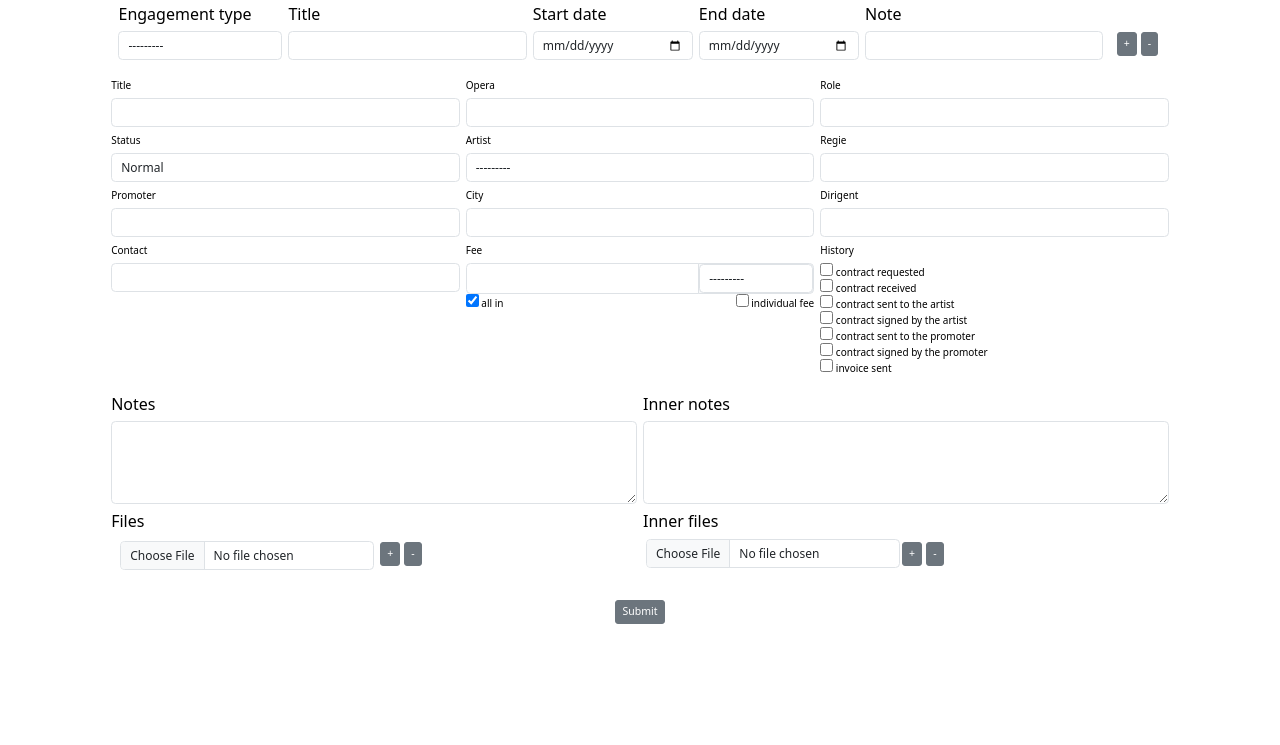
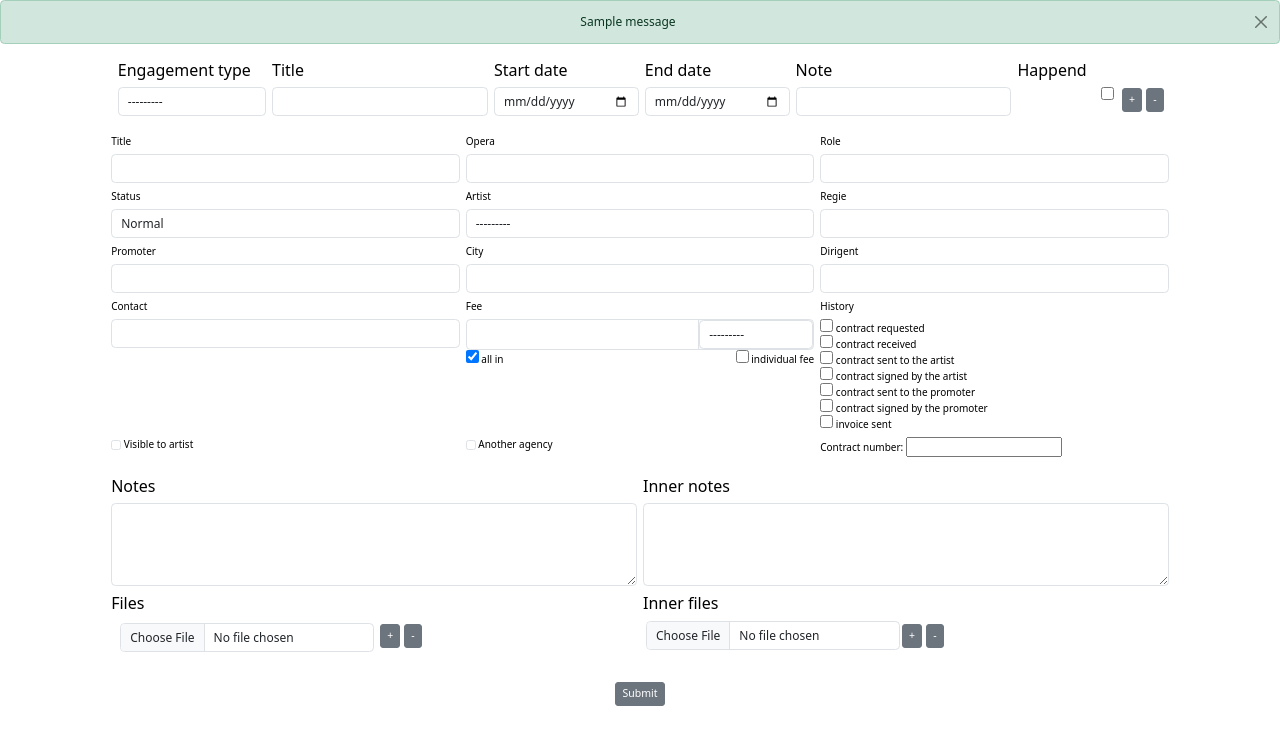
Before and after one commit to Kuein/primafila, a Django app: page /engagement in a window 1280 px wide. Shown: the part 28-773 px from the top of the page. Run offline with Django 4.2, Linux system fonts and the light colour scheme; a user stored in the database is signed in; tables that the repository leaves empty hold one stand-in row (values such as "Sample post"); one stand-in notice (Sample message) is shown.

Commit message:
checkboxes, small fixes

```diff
--- a/calendarik/forms.py
+++ b/calendarik/forms.py
@@ -58,10 +58,10 @@ class TravelDataSetForm(forms.ModelForm):
 
 
 class CityChoiceField(forms.CharField):
-    def __init__(self, *args, **kwargs):
-        super().__init__(*args, **kwargs)
-        self.widget = Datalist(attrs={"class": "form-control"})
-        self.widget.choices = City.objects.values_list("id", "name").all()
+#    def __init__(self, *args, **kwargs):
+#        super().__init__(*args, **kwargs)
+#        self.widget = Datalist(attrs={"class": "form-control"})
+#        self.widget.choices = City.objects.values_list("id", "name").all()
 
     def clean(self, value):
         value = super().clean(value)
@@ -72,10 +72,10 @@ class CityChoiceField(forms.CharField):
 
 
 class OperaChoiceField(forms.CharField):
-    def __init__(self, *args, **kwargs):
-        super().__init__(*args, **kwargs)
-        self.widget = Datalist(attrs={"class": "form-control"})
-        self.widget.choices = Opera.objects.values_list("id", "name").all()
+#    def __init__(self, *args, **kwargs):
+#        super().__init__(*args, **kwargs)
+#        self.widget = Datalist(attrs={"class": "form-control"})
+#        self.widget.choices = Opera.objects.values_list("id", "name").all()
 
     def clean(self, value):
         value = super().clean(value)
@@ -86,10 +86,10 @@ class OperaChoiceField(forms.CharField):
 
 
 class RoleChoiceField(forms.CharField):
-    def __init__(self, *args, **kwargs):
-        super().__init__(*args, **kwargs)
-        self.widget = Datalist(attrs={"class": "form-control"})
-        self.widget.choices = Role.objects.values_list("id", "name").all()
+#    def __init__(self, *args, **kwargs):
+#        super().__init__(*args, **kwargs)
+#        self.widget = Datalist(attrs={"class": "form-control"})
+#        self.widget.choices = Role.objects.values_list("id", "name").all()
 
     def clean(self, value, opera=None):
         value = super().clean(value)
@@ -105,10 +105,10 @@ class RoleChoiceField(forms.CharField):
 
 #
 class PromoterChoiceField(forms.CharField):
-    def __init__(self, *args, **kwargs):
-        super().__init__(*args, **kwargs)
-        self.widget = Datalist(attrs={"class": "form-control"})
-        self.widget.choices = Promoter.objects.values_list("id", "name").all()
+#    def __init__(self, *args, **kwargs):
+#        super().__init__(*args, **kwargs)
+#        self.widget = Datalist(attrs={"class": "form-control"})
+#        self.widget.choices = Promoter.objects.values_list("id", "name").all()
 
     def clean(self, value):
         value = super().clean(value)
@@ -119,10 +119,10 @@ class PromoterChoiceField(forms.CharField):
 
 
 class ContactChoiceField(forms.CharField):
-    def __init__(self, *args, **kwargs):
-        super().__init__(*args, **kwargs)
-        self.widget = Datalist(attrs={"class": "form-control"})
-        self.widget.choices = Promoter.objects.values_list("id", "name").all()
+#    def __init__(self, *args, **kwargs):
+#        super().__init__(*args, **kwargs)
+#        self.widget = Datalist(attrs={"class": "form-control"})
+#        self.widget.choices = Promoter.objects.values_list("id", "name").all()
 
     def clean(self, value, prom=None):
         value = super().clean(value)
@@ -134,7 +134,7 @@ class ContactChoiceField(forms.CharField):
                 name=value, organization=promoter
             )
         else:
-            contact, _ = Contact.objects.get_or_create(name=value)
+            contact, _ = Contact.objects.get_or_create(name=value, organization=None)
         return contact
 
 
@@ -191,7 +191,7 @@ class EngagementDataSetForm(forms.ModelForm):
             "title": forms.TextInput(attrs={"class": "form-control"}),
             "fee": forms.NumberInput(attrs={"class": "form-control"}),
             "currency": forms.Select(attrs={"class": "form-control"}),
-            "happend": forms.CheckboxInput(attrs={"class": "form-control"}),
+#            "happend": forms.CheckboxInput(attrs={"class": "form-control"}),
         }
 
 
@@ -219,16 +219,16 @@ class EngagementForm(forms.ModelForm):
         required=False,
     )
     opera = OperaChoiceField(
-            widget=Datalist(attrs={"class": "form-control"}), required=True
+            widget=Datalist(attrs={"class": "form-control", "required":"true"}), required=True
     )
     role = RoleChoiceField(
         widget=Datalist(attrs={"class": "form-control"}), required=False
     )
     promoter = PromoterChoiceField(
-            widget=Datalist(attrs={"class": "form-control"}), required=True
+            widget=Datalist(attrs={"class": "form-control", "required":"true"}), required=True
     )
     contact = ContactChoiceField(
-            widget=Datalist(attrs={"class": "form-control"}), required=True
+            widget=Datalist(attrs={"class": "form-control", "required":"true"}), required=True
     )
     event_type = forms.IntegerField(widget=forms.HiddenInput(), initial=4)
 
@@ -252,6 +252,7 @@ class EngagementForm(forms.ModelForm):
         self.fields["promoter"].widget.choices = Promoter.objects.values_list(
             "id", "name"
         ).all()
+        self.fields["contact"].widget.choices = Contact.objects.values_list("id", "name").all()
 
     class Meta:
         model = Event
@@ -270,7 +271,7 @@ class EngagementForm(forms.ModelForm):
             "contract_signed_promoter_details",
             "invoice_sent",
             "invoice_sent_details",
-            "conact_number",
+            "contract_number",
             "fee_currency",
             "calculated_fee",
             "individual_fee",
@@ -315,8 +316,8 @@ class EngagementForm(forms.ModelForm):
             ),
             "status": forms.Select(attrs={"class": "form-control"}),
             "fee": forms.NumberInput(attrs={"class": "form-control"}),
-            "visible_to_artist": forms.CheckboxInput(attrs={"class": "form-control"}),
-            "another_agency": forms.CheckboxInput(attrs={"class": "form-control"}),
+            "visible_to_artist": forms.CheckboxInput(attrs={"class": "form-check-input"}),
+            "another_agency": forms.CheckboxInput(attrs={"class": "form-check-input"}),
         }
 
     def clean(self, *args, **kwargs):
--- a/calendarik/models.py
+++ b/calendarik/models.py
@@ -148,7 +148,7 @@ class Event(models.Model):
     contract_signed_promoter_details = models.CharField(max_length=100, null=True, blank=True)
     invoice_sent = models.BooleanField(default=False)
     invoice_sent_details = models.CharField(max_length=100, null=True, blank=True)
-    conact_number = models.CharField(max_length=100, null=True, blank=True)
+    contract_number = models.CharField(max_length=100, null=True, blank=True)
 
     def __str__(self):
         return self.title
@@ -167,8 +167,8 @@ class Event(models.Model):
             self.title = f"{self.title} a.A."
         if self.title.endswith("a.A.") and not self.another_agency:
             self.title = self.title[:-4]
-        if self.visible_to_artist or not self.status:
-            self.status = "inner"
+#        if self.visible_to_artist or not self.status:
+#            self.status = "inner"
         super().save(*arg, **kwargs)
 
 
--- a/calendarik/templates/base.html
+++ b/calendarik/templates/base.html
@@ -136,6 +136,12 @@ text-align: center;
             </div>
         </div>
     </nav>
+{% for message in messages %}
+  <div class="alert {{ message.tags }} alert-dismissible" role="alert">
+    {{ message.message }}
+    <button type="button" class="btn-close" data-bs-dismiss="alert" aria-label="Close"></button>
+  </div>
+{% endfor %}
 {% block content %}
 {% endblock %}
      <script>
--- a/calendarik/templates/engagement.html
+++ b/calendarik/templates/engagement.html
@@ -10,7 +10,7 @@
 		{% csrf_token %}
 			<table class="table table-sm table-responsive table-borderless">
 		{{ formset.management_form }}
-		<tr><td></td><td>Engagement type</td><td>Title</td><td>Start date</td><td>End date</td><td>Note</td><td style="display: none" id="fee-header">Fee</td><td></td></tr>
+		<tr><td></td><td>Engagement type</td><td>Title</td><td>Start date</td><td>End date</td><td>Note</td><td style="display: none" id="fee-header">Fee</td><td>Happend</td><td></td></tr>
 		{% for form in formset %}
 		<div>
 				<tr class="dataset">
@@ -21,6 +21,7 @@
 					<td>{{form.end_date}}</td>
 					<td>{{form.note}}</td>
 					<td><div class="input-group formset-fee" style="display: none">{{form.fee}}<span class="input-group-text" style="padding:0">{{form.currency}}</span></div></td>
+					<td>{{form.happend}}</td>
 					<td><button class="btn btn-sm btn-secondary" type="button" onClick="add_dataset('id_calendarevent_set-TOTAL_FORMS')">+</button>
 						<button type="button" class="btn btn-sm btn-secondary" onClick="remove_dataset('id_calendarevent_set-TOTAL_FORMS', this)">-</button></td></tr>
 		</div>
@@ -47,6 +48,7 @@
 					<p>{{form.contract_signed_promoter}} contract signed by the promoter {{event.contract_signed_promoter_details}}
 					<p>{{form.invoice_sent}} invoice sent {{form.invoice_send_details}}
 				</td></tr>
+				<tr><td>{{form.visible_to_artist}} Visible to artist</td><td>{{form.another_agency}} Another agency</td><td>Contract number: {{form.contract_number}}</td></tr>
 		</table>
 		<table class="table table-sm table-borderless table-responsive">
 
--- a/calendarik/templates/homepage.html
+++ b/calendarik/templates/homepage.html
@@ -12,7 +12,7 @@
 						{% with weekday=tuple.term|date:"w" %}
 						<td class="td-calendar calendar_date" {% if weekday == "0" %}style="color: red"{%endif%}{%endwith%}>{{tuple.term|date:"d"}}<br>{{tuple.term|date:"l"|slice:":2"}}</td>
 						<td id="{{tuple.term|date:'c'}}" class="calendar_event td-calendar">{% for event in tuple.events %}
-							<p><a class="{{event.status}}" href="/edit_event?id={{event.event_id}}">{{event.event_title}}</a></p>
+							<p><a class="{{event.status}} {%if event.happend%}happening{%endif%}" href="/edit_event?id={{event.event_id}}">{{event.event_title}}</a></p>
 						{% endfor %}</td>
 						{% endfor %}
 					</tr>
--- a/calendarik/views.py
+++ b/calendarik/views.py
@@ -1,4 +1,5 @@
 from django.shortcuts import render, redirect
+from django.contrib import messages
 import datetime
 import calendar
 from itertools import groupby, zip_longest
@@ -361,6 +362,21 @@ def edit_event(request):
                     af_formset.save()
                 if if_formset.is_valid():
                     if_formset.save()
+            else:
+                for err in form.errors:
+                    if err == "__all__":
+                        continue
+                    messages.add_message(request, messages.ERROR, f"{err}: {form.errors[err].as_text()}")
+                return render(
+                    request,
+                    "../templates/engagement.html",
+                    {
+                        "form": form,
+                        "event": event,
+                        "formset": formset,
+                        "af_formset": af_formset,
+                        "if_formset": if_formset,
+                    },)
         return redirect("/")
 
 
```
Also changed, not shown: primafila/settings.py (+10 -0 lines), calendarik/migrations/0010_rename_conact_number_event_contract_number.py (added).
